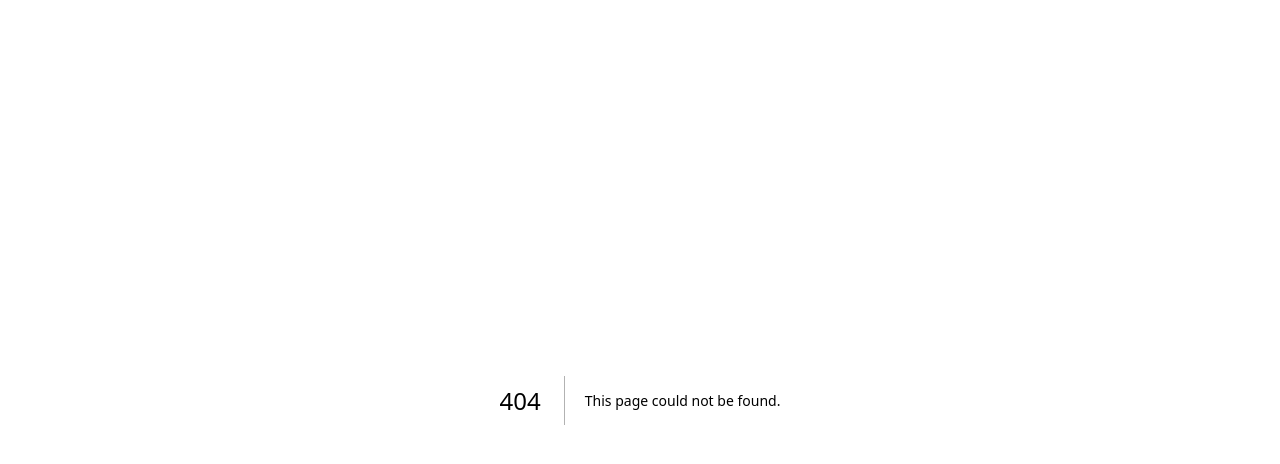
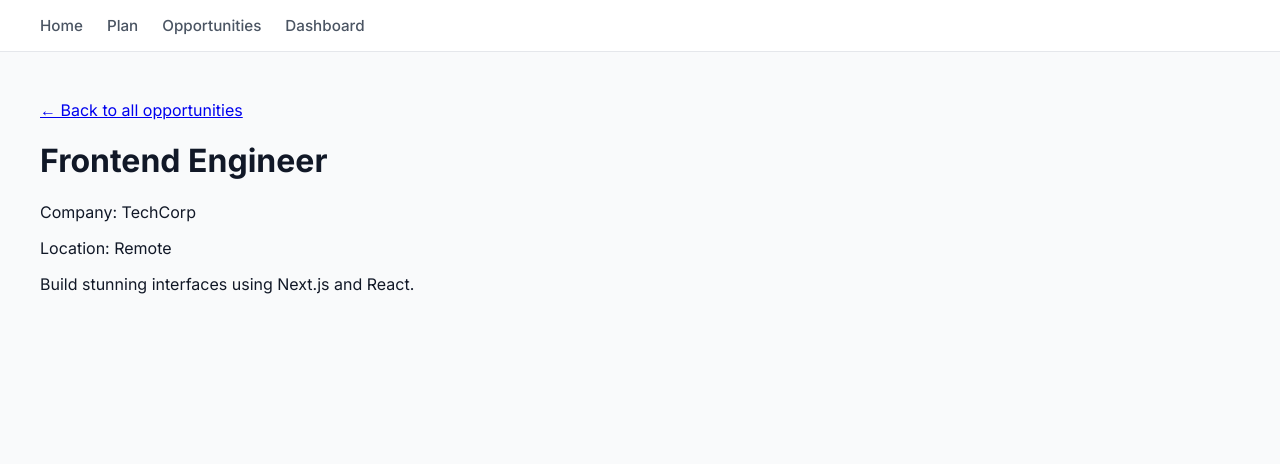
Before and after one commit to Abbasylas/TechTalks, a Next.js app: page /opportunities/1 in a window 1280 px wide. Before the commit this address had no page. Shown: the top 464 px of the page. Built offline with nearby package versions, Linux system fonts and the light colour scheme.

Commit message:
Add assignment 1 routing implementation

```diff
--- /dev/null
+++ b/app/dashboard/data.ts
@@ -0,0 +1,11 @@
+export const sampleApplications = [
+  { id: '1', title: 'Frontend Engineer', company: 'TechCorp', status: 'Applied' },
+  { id: '2', title: 'Product Designer', company: 'DesignCo', status: 'Under review' },
+  { id: '3', title: 'Data Analyst', company: 'DataMetrics', status: 'Applied' },
+];
+
+export const opportunities = [
+  { id: '1', title: 'Frontend Engineer', company: 'TechCorp', location: 'Remote', description: 'Build stunning interfaces using Next.js and React.' },
+  { id: '2', title: 'Product Designer', company: 'DesignCo', location: 'New York, NY', description: 'Craft incredible user experiences and visual guidelines.' },
+  { id: '3', title: 'Data Analyst', company: 'DataMetrics', location: 'San Francisco, CA', description: 'Analyze complex datasets to drive core business decisions.' },
+];
--- a/app/layout.tsx
+++ b/app/layout.tsx
@@ -1,29 +1,48 @@
-import type { Metadata } from "next";
-import { Geist, Geist_Mono } from "next/font/google";
-import "./globals.css";
+import { Inter } from 'next/font/google';
+import Link from 'next/link';
 
-const geistSans = Geist({
-  variable: "--font-geist-sans",
-  subsets: ["latin"],
-});
+const inter = Inter({ subsets: ['latin'] });
 
-const geistMono = Geist_Mono({
-  variable: "--font-geist-mono",
-  subsets: ["latin"],
-});
-
-export const metadata: Metadata = {
-  title: "Create Next App",
-  description: "Generated by create next app",
+export const metadata = {
+  title: 'Yahya - Job Hunt Tracker',
+  description: 'Track applications and professional career goals.',
 };
 
-export default function RootLayout({ children }: LayoutProps<"/">) {
+export default function RootLayout({ children }: { children: React.ReactNode }) {
   return (
-    <html
-      lang="en"
-      className={`${geistSans.variable} ${geistMono.variable} h-full antialiased`}
-    >
-      <body className="min-h-full flex flex-col">{children}</body>
+    <html lang="en" className={inter.className}>
+      <body style={{ margin: 0, padding: 0, backgroundColor: '#f9fafb', color: '#111827' }}>
+
+        {/* Global Navigation Header */}
+        <header style={{ backgroundColor: '#ffffff', borderBottom: '1px solid #e5e7eb' }}>
+          <nav style={{
+            maxWidth: '1200px',
+            margin: '0 auto',
+            padding: '1rem',
+            display: 'flex',
+            gap: '1.5rem',
+            flexWrap: 'wrap'
+          }}>
+            <Link href="/" style={navLinkStyle}>Home</Link>
+            <Link href="/plan" style={navLinkStyle}>Plan</Link>
+            <Link href="/opportunities" style={navLinkStyle}>Opportunities</Link>
+            <Link href="/dashboard" style={navLinkStyle}>Dashboard</Link>
+          </nav>
+        </header>
+
+        {/* Layout Framework Wrapper */}
+        <div style={{ maxWidth: '1200px', margin: '0 auto', padding: '2rem 1rem' }}>
+          {children}
+        </div>
+
+      </body>
     </html>
   );
 }
+
+const navLinkStyle = {
+  textDecoration: 'none',
+  color: '#4b5563',
+  fontWeight: 500,
+  fontSize: '0.95rem',
+};
--- /dev/null
+++ b/app/opportunities/[id]/page.tsx
@@ -0,0 +1,30 @@
+import Link from 'next/link';
+import { opportunities } from '../../dashboard/data';
+
+interface PageProps {
+  params: Promise<{ id: string }>;
+}
+
+export default async function OpportunityDetailsPage({ params }: PageProps) {
+  const { id } = await params;
+  const opportunity = opportunities.find((opt) => opt.id === id);
+
+  if (!opportunity) {
+    return (
+      <main>
+        <h1>Opportunity Not Found</h1>
+        <Link href="/opportunities">Back to Opportunities</Link>
+      </main>
+    );
+  }
+
+  return (
+    <main>
+      <p><Link href="/opportunities">← Back to all opportunities</Link></p>
+      <h1>{opportunity.title}</h1>
+      <p>Company: {opportunity.company}</p>
+      <p>Location: {opportunity.location}</p>
+      <p>{opportunity.description}</p>
+    </main>
+  );
+}
--- a/app/page.tsx
+++ b/app/page.tsx
@@ -1,69 +1,8 @@
-import Image from "next/image";
-
 export default function Home() {
   return (
-    <div className="flex flex-col flex-1 items-center justify-center bg-zinc-50 font-sans dark:bg-black">
-      <main className="flex flex-1 w-full max-w-3xl flex-col items-center justify-between py-32 px-16 bg-white dark:bg-black sm:items-start">
-        <Image
-          className="dark:invert h-5 w-[100px]"
-          src="/next.svg"
-          alt="Next.js logo"
-          width={100}
-          height={20}
-          priority
-        />
-        <div className="flex flex-col items-center gap-6 text-center sm:items-start sm:text-left">
-          <h1 className="max-w-xs text-3xl font-semibold leading-10 tracking-tight text-black dark:text-zinc-50">
-            To get started, edit the{" "}
-            <code className="rounded bg-black/[.06] px-1.5 py-0.5 font-mono text-[0.9em] dark:bg-white/[.08]">
-              page.tsx
-            </code>{" "}
-            file.
-          </h1>
-          <p className="max-w-md text-lg leading-8 text-zinc-600 dark:text-zinc-400">
-            Looking for a starting point or more instructions? Head over to{" "}
-            <a
-              href="https://vercel.com/templates?framework=next.js&utm_source=create-next-app&utm_medium=appdir-template-tw&utm_campaign=create-next-app"
-              className="font-medium text-zinc-950 dark:text-zinc-50"
-            >
-              Templates
-            </a>{" "}
-            or the{" "}
-            <a
-              href="https://nextjs.org/learn?utm_source=create-next-app&utm_medium=appdir-template-tw&utm_campaign=create-next-app"
-              className="font-medium text-zinc-950 dark:text-zinc-50"
-            >
-              Learning
-            </a>{" "}
-            center.
-          </p>
-        </div>
-        <div className="flex flex-col gap-4 text-base font-medium sm:flex-row">
-          <a
-            className="flex h-12 w-full items-center justify-center gap-2 rounded-full bg-foreground px-5 text-background transition-colors hover:bg-[#383838] dark:hover:bg-[#ccc] md:w-[158px]"
-            href="https://vercel.com/new?utm_source=create-next-app&utm_medium=appdir-template-tw&utm_campaign=create-next-app"
-            target="_blank"
-            rel="noopener noreferrer"
-          >
-            <Image
-              className="dark:invert h-[14px] w-4"
-              src="/vercel.svg"
-              alt="Vercel logomark"
-              width={16}
-              height={14}
-            />
-            Deploy Now
-          </a>
-          <a
-            className="flex h-12 w-full items-center justify-center rounded-full border border-solid border-black/[.08] px-5 transition-colors hover:border-transparent hover:bg-black/[.04] dark:border-white/[.145] dark:hover:bg-[#1a1a1a] md:w-[158px]"
-            href="https://nextjs.org/docs?utm_source=create-next-app&utm_medium=appdir-template-tw&utm_campaign=create-next-app"
-            target="_blank"
-            rel="noopener noreferrer"
-          >
-            Documentation
-          </a>
-        </div>
-      </main>
-    </div>
+    <main style={{ padding: '2rem', textAlign: 'center' }}>
+      <h1>Hello, my name is yahya</h1>
+      <p>I recently graduated from Lebanese University and am working on a 2 month plan so that I can find a job.</p>
+    </main>
   );
 }
```
Also changed, not shown: app/dashboard/application/page.tsx (added, +18 -0 lines), app/dashboard/layout.tsx (added, +21 -0 lines), app/dashboard/page.tsx (added, +13 -0 lines), app/home.tsx (added, +9 -0 lines), app/opportunities/page.tsx (added, +22 -0 lines), app/plan/page.tsx (added, +14 -0 lines), 1 other file (tests, documents, lock files or other folders).
